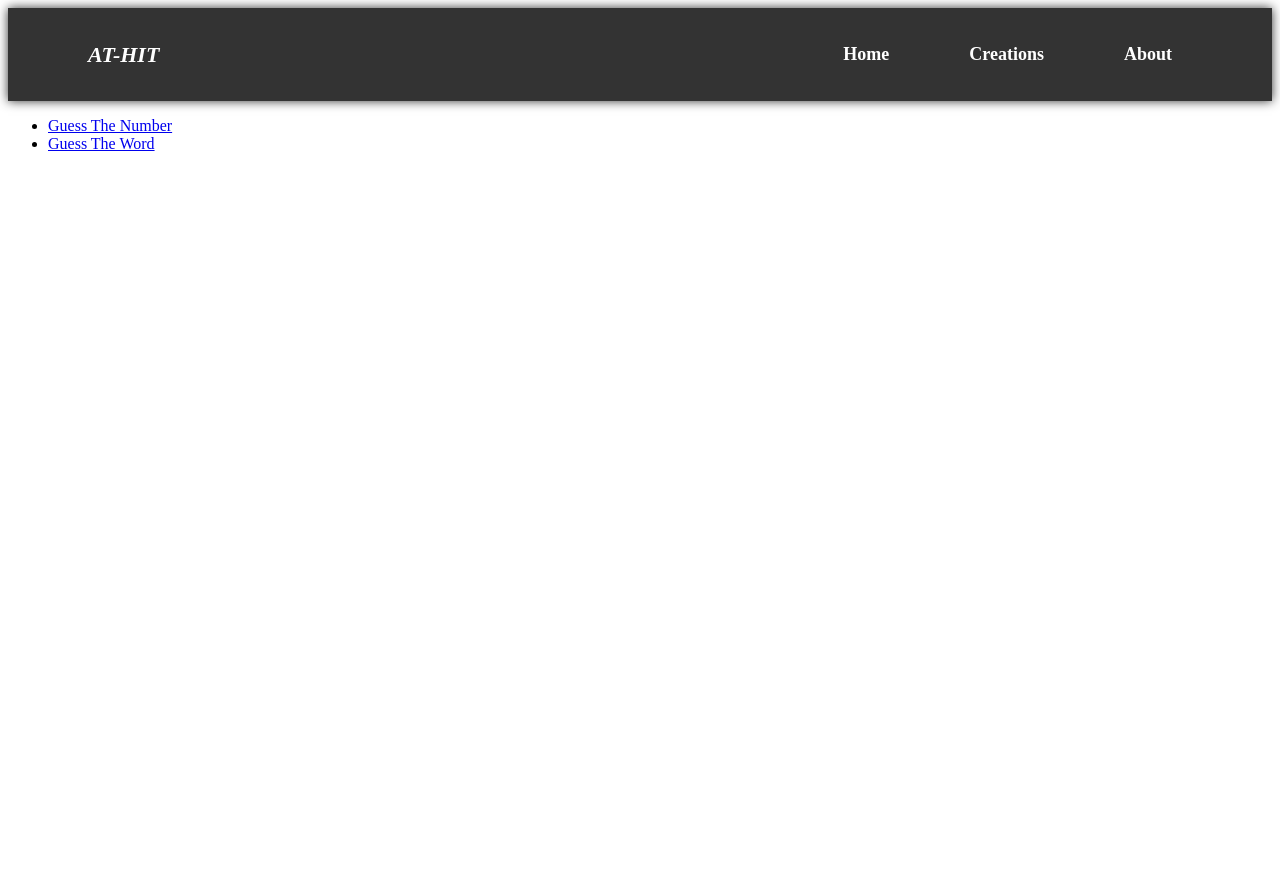
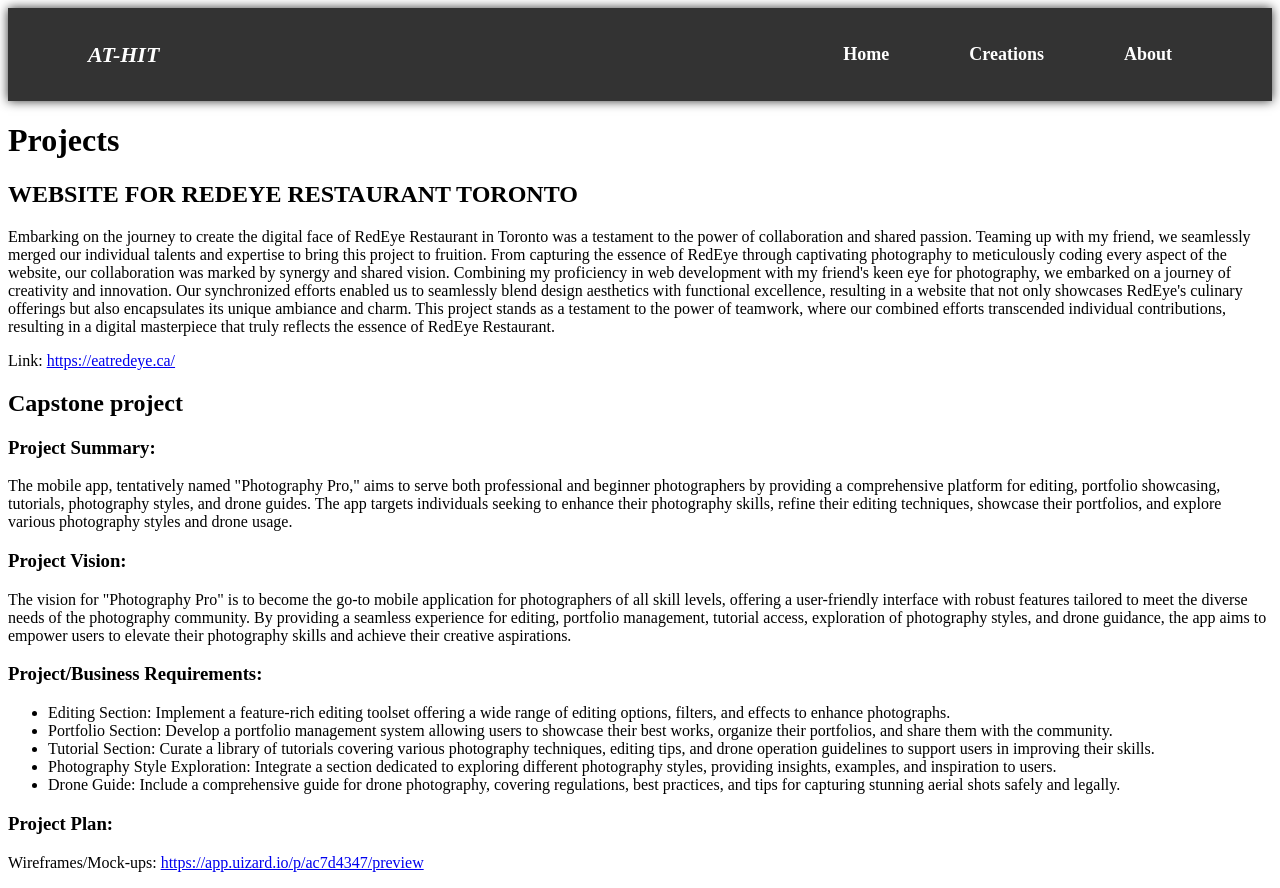
Before and after one commit to Athith2002/Myportfolio, a plain HTML site: page Creations.html in a window 1280 px wide. Before the commit the page ends 800 px from the top, so only its background shows below. Drawn offline with Linux system fonts and the light colour scheme.

Commit message:
Update Creations.html

```diff
--- a/Creations.html
+++ b/Creations.html
@@ -15,12 +15,38 @@
 
 </header>
 
-<div class = contents>
+<h1>Projects</h1>
+</header>
+
+<section class="project">
+    <h2>WEBSITE FOR REDEYE RESTAURANT TORONTO</h2>
+    <p>
+        Embarking on the journey to create the digital face of RedEye Restaurant in Toronto was a testament to the power of collaboration and shared passion. Teaming up with my friend, we seamlessly merged our individual talents and expertise to bring this project to fruition. From capturing the essence of RedEye through captivating photography to meticulously coding every aspect of the website, our collaboration was marked by synergy and shared vision. Combining my proficiency in web development with my friend's keen eye for photography, we embarked on a journey of creativity and innovation. Our synchronized efforts enabled us to seamlessly blend design aesthetics with functional excellence, resulting in a website that not only showcases RedEye's culinary offerings but also encapsulates its unique ambiance and charm. This project stands as a testament to the power of teamwork, where our combined efforts transcended individual contributions, resulting in a digital masterpiece that truly reflects the essence of RedEye Restaurant.
+    </p>
+    <p>Link: <a href="https://eatredeye.ca/">https://eatredeye.ca/</a></p>
+</section>
+
+<section class="project">
+    <h2>Capstone project</h2>
+    <h3>Project Summary:</h3>
+    <p>
+        The mobile app, tentatively named "Photography Pro," aims to serve both professional and beginner photographers by providing a comprehensive platform for editing, portfolio showcasing, tutorials, photography styles, and drone guides. The app targets individuals seeking to enhance their photography skills, refine their editing techniques, showcase their portfolios, and explore various photography styles and drone usage.
+    </p>
+    <h3>Project Vision:</h3>
+    <p>
+        The vision for "Photography Pro" is to become the go-to mobile application for photographers of all skill levels, offering a user-friendly interface with robust features tailored to meet the diverse needs of the photography community. By providing a seamless experience for editing, portfolio management, tutorial access, exploration of photography styles, and drone guidance, the app aims to empower users to elevate their photography skills and achieve their creative aspirations.
+    </p>
+    <h3>Project/Business Requirements:</h3>
     <ul>
-        <li>
-            <a href="Games/Guess.html">Guess The Number</a> </li>
-        <li>  <a href="Games/GuessNo.html">Guess The Word</a></li>
-
+        <li>Editing Section: Implement a feature-rich editing toolset offering a wide range of editing options, filters, and effects to enhance photographs.</li>
+        <li>Portfolio Section: Develop a portfolio management system allowing users to showcase their best works, organize their portfolios, and share them with the community.</li>
+        <li>Tutorial Section: Curate a library of tutorials covering various photography techniques, editing tips, and drone operation guidelines to support users in improving their skills.</li>
+        <li>Photography Style Exploration: Integrate a section dedicated to exploring different photography styles, providing insights, examples, and inspiration to users.</li>
+        <li>Drone Guide: Include a comprehensive guide for drone photography, covering regulations, best practices, and tips for capturing stunning aerial shots safely and legally.</li>
     </ul>
-</div>
+    <h3>Project Plan:</h3>
+    <p>Wireframes/Mock-ups: <a href="https://app.uizard.io/p/ac7d4347/preview">https://app.uizard.io/p/ac7d4347/preview</a></p>
+</section>
 <body>
+</body>
+</html>
```
